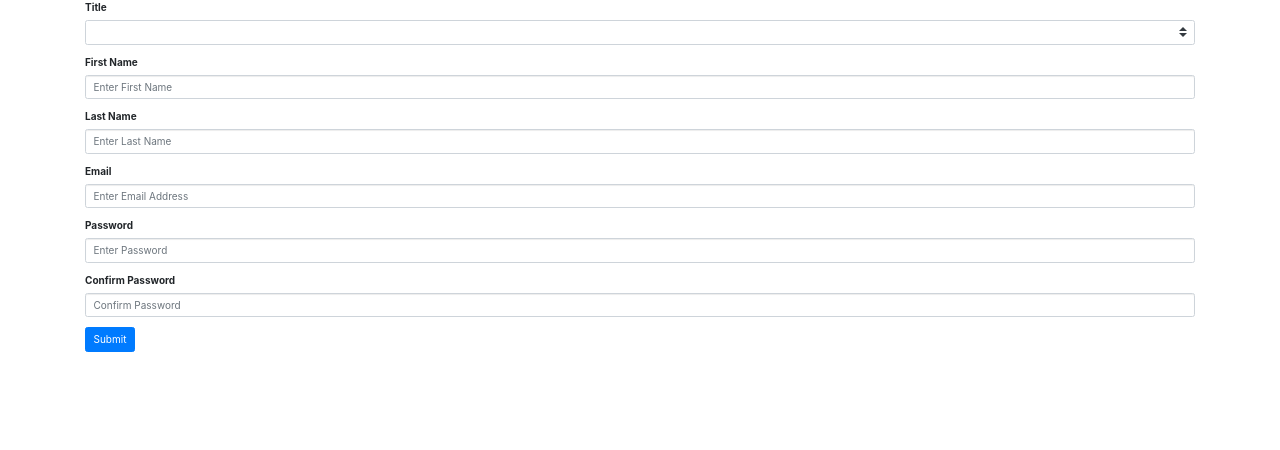
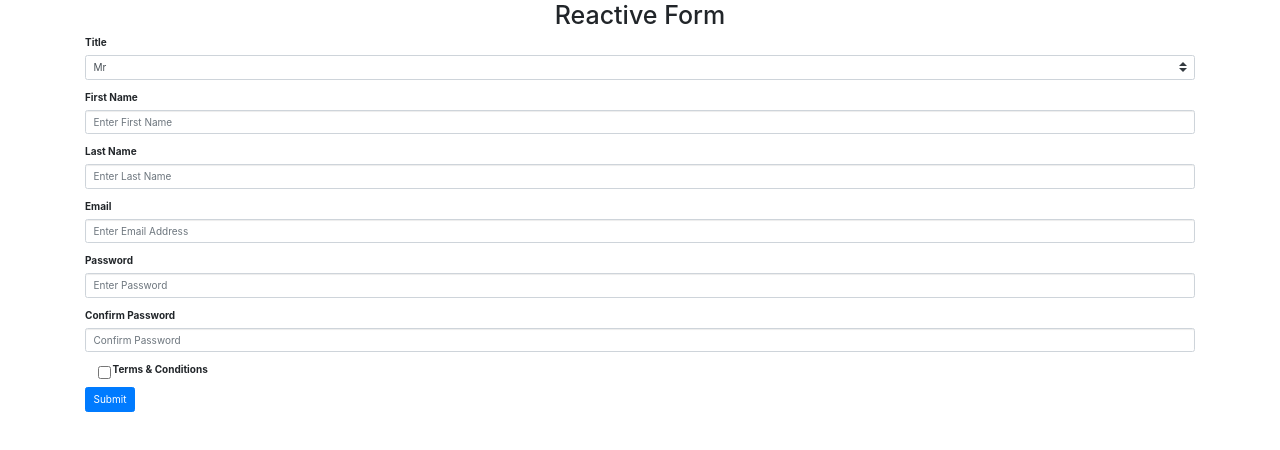
Before and after one commit to anburbala/Case04-AppValidation, an Angular app: page / in a window 1280 px wide. Shown: the top 450 px of the page. Built offline with nearby package versions, Linux system fonts and the light colour scheme.

Commit message:
reactive forms

```diff
--- a/src/app/app.component.html
+++ b/src/app/app.component.html
@@ -1,2 +1,4 @@
 
-<app-templatedriven></app-templatedriven>
+<!-- <app-templatedriven></app-templatedriven> -->
+
+<app-reactiveform></app-reactiveform>
--- /dev/null
+++ b/src/app/reactiveform/reactiveform.component.html
@@ -0,0 +1,73 @@
+<!doctype html>
+<html lang="en">
+  <head>
+
+    <meta charset="utf-8">
+    <meta name="viewport" content="width=device-width, initial-scale=1, shrink-to-fit=no">
+    <link rel="stylesheet" href="https://stackpath.bootstrapcdn.com/bootstrap/4.3.1/css/bootstrap.min.css" integrity="sha384-ggOyR0iXCbMQv3Xipma34MD+dH/1fQ784/j6cY/iJTQUOhcWr7x9JvoRxT2MZw1T" crossorigin="anonymous">
+
+  </head>
+  <body>
+    <header style="text-align: center;"><h1>Reactive Form</h1></header>
+    <form [formGroup]="registerForm" (ngSubmit)="onSubmit()">
+
+     <div class="container">
+      <div class="form-group">
+       <label>Title</label>
+       <select name="title" class="browser-default custom-select" [ngClass]="{'is-invalid' : submitted && f.title.invalid}">
+          <option value="1">Mr</option>
+          <option value="2">Mrs</option>
+          <option value="3">Miss</option>
+       </select>
+          <div *ngIf="submitted && f.firstName.invalid" class="invalid-feedback">
+            <div *ngIf="firstName.errors.required">Title is required</div>
+          </div>
+      </div>
+      <div class="form-group">
+        <label for="firstname">First Name</label>
+        <input type="text" name="firstName" class="form-control" placeholder="Enter First Name"  [ngClass]="{ 'is-invalid': submitted && f.firstName.invalid }" >
+        <div *ngIf="submitted && f.firstName.invalid" class="invalid-feedback">
+              <div *ngIf="firstName.errors.required">First Name is required</div>
+          </div>
+      </div>
+      <div class="form-group">
+        <label for="lastName" >Last Name</label>
+        <input type="text" name="lastName" class="form-control" placeholder="Enter Last Name"  [ngClass]="{'is-invalid': submitted && f.lastName.invalid}" required>
+        <div *ngIf="submitted && f.lastName.invalid" class="invalid-feedback">
+          <div *ngIf="lastName.errors.required">Last Name is required</div>
+        </div>
+      </div>
+      <div class="form-group">
+        <label for="email">Email</label>
+        <input type="Email" name="email" class="form-control" placeholder="Enter Email Address" [ngClass]="{'is-invalid' : submitted && f.email.invalid}">
+          <div *ngIf="submitted && f.email.invalid" class="invalid-feedback">
+            <div *ngIf="email.errors.required">Email is required</div>
+            <div *ngIf="email.errors.email">Email must be a valid Email</div>
+          </div>
+      </div>
+      <div class="form-group">
+        <label for="password">Password</label>
+        <input type="password" name="password" class="form-control" placeholder="Enter Password" [ngClass]="{'is-invalid' : submitted && f.password.invalid}">
+        <div *ngIf="submitted && f.password.invalid" class="invalid-feedback">
+        <div *ngIf="password.errors.required">Password is required</div>
+          <div *ngIf="password.errors.minlength">Password must be at least 6 characters</div>
+        </div>
+     </div>
+     <div class="form-group">
+       <label for="cpassword">Confirm Password</label>
+       <input class="form-control" type="password" name="cpassword" placeholder="Confirm Password"  [ngClass]="{'is-invalid' : submitted && f.cpassword.invalid}" >
+       <div *ngIf="submitted && f.cpassword.invalid" class="invalid-feedback">
+          <div *ngIf="cpassword.errors.required">Confirm Password is required</div>
+          <div *ngIf="cpassword.errors.mustMatch">Passwords must match</div>
+      </div>
+     </div>
+     <div class="form-group form-check">
+      <input type="checkbox" name="acceptTerms" id="acceptTerms" class="form-check-input"  [ngClass]="{ 'is-invalid': submitted && f.acceptTerms.invalid }">
+      <label for="acceptTerms" class="form-check-label" style="padding-left: 15px;">Terms & Conditions</label>
+      <div *ngIf="submitted && f.acceptTerms.invalid" class="invalid-feedback">Accept Ts & Cs is required</div>
+     </div>
+      <button class="btn btn-primary" type="submit">Submit</button>
+    </div>
+  </form>
+</body>
+</html>
--- /dev/null
+++ b/src/app/reactiveform/reactiveform.component.ts
@@ -0,0 +1,49 @@
+import { Component, OnInit } from '@angular/core';
+import {FormGroup, Validators, FormBuilder} from '@angular/forms';
+import {MustMatch} from '../must-match.validator';
+
+@Component({
+  selector: 'app-reactiveform',
+  templateUrl: './reactiveform.component.html',
+  styleUrls: ['./reactiveform.component.css']
+})
+export class ReactiveformComponent implements OnInit {
+  registerForm: FormGroup;
+  submitted = false;
+
+  constructor(private formBuilder: FormBuilder) { }
+
+  ngOnInit(): void {
+    this.registerForm = this.formBuilder.group({
+      title: ['', Validators.required],
+      firstName: ['', Validators.required],
+      lastName: ['', Validators.required],
+      email: ['', [Validators.required, Validators.email]],
+      password: ['', [Validators.required, Validators.minLength(6)]],
+      cpassword: ['', Validators.required],
+      acceptTerms: [false, Validators.requiredTrue]
+  },
+  {
+      validator: MustMatch('password', 'confirmPassword')
+  });
+  }
+
+  get f() { return this.registerForm.controls; }
+
+    onSubmit() {
+        this.submitted = true;
+
+        // stop here if form is invalid
+        if (this.registerForm.invalid) {
+            return;
+        }
+
+        // display form values on success
+        alert('SUCCESS!! :-)\n\n' + JSON.stringify(this.registerForm.value, null, 4));
+    }
+
+    onReset() {
+        this.submitted = false;
+        this.registerForm.reset();
+    }
+}
--- a/src/app/templatedriven/templatedriven.component.html
+++ b/src/app/templatedriven/templatedriven.component.html
@@ -8,7 +8,8 @@
 
   </head>
   <body>
-    <form (ngSubmit)="form.form.valid && onSubmit()" #form="ngForm" [mustMatch]="['password', 'cpassword']" novalidate>
+    <header style="text-align: center;"><h1>Template Driven Form</h1></header>
+    <form (ngSubmit)="form.form.valid && onSubmit()" #form="ngForm" [mustMatch]="['password', 'cpassword']">
      <div class="container">
       <div class="form-group">
        <label>Title</label>
@@ -59,7 +60,16 @@
           <div *ngIf="cpassword.errors.mustMatch">Passwords must match</div>
       </div>
      </div>
+     <div class="form-group form-check" >
+      <input class="form-control" type="checkbox" name="acceptTerms" class="form-check-input" id="acceptTerms"  [(ngModel)]="model.acceptTerms" #acceptTerms="ngModel" [ngClass]="{ 'is-invalid': form.submitted && acceptTerms.invalid }" required>
+      <label for="acceptTerms" class="form-check-label" style="padding-left: 15px;">Terms & Conditions</label>
+      <div *ngIf="form.submitted && acceptTerms.invalid" class="invalid-feedback">
+        <div *ngIf="acceptTerms.errors.required"> Ts & Cs is required</div>
+      </div>
+    </div>
+    <div class="form-group">
       <button class="btn btn-primary" type="submit">Submit</button>
+    </div>
     </div>
   </form>
 </body>
--- a/src/app/templatedriven/templatedriven.component.ts
+++ b/src/app/templatedriven/templatedriven.component.ts
@@ -1,5 +1,5 @@
 import { Component, OnInit } from '@angular/core';
-import { FormGroup } from '@angular/forms';
+
 
 @Component({
   selector: 'app-templatedriven',
```
Also changed, not shown: src/app/app.module.ts (+5 -5 lines), src/app/reactiveform/reactiveform.component.css (added), 1 other file (tests, documents, lock files or other folders).
